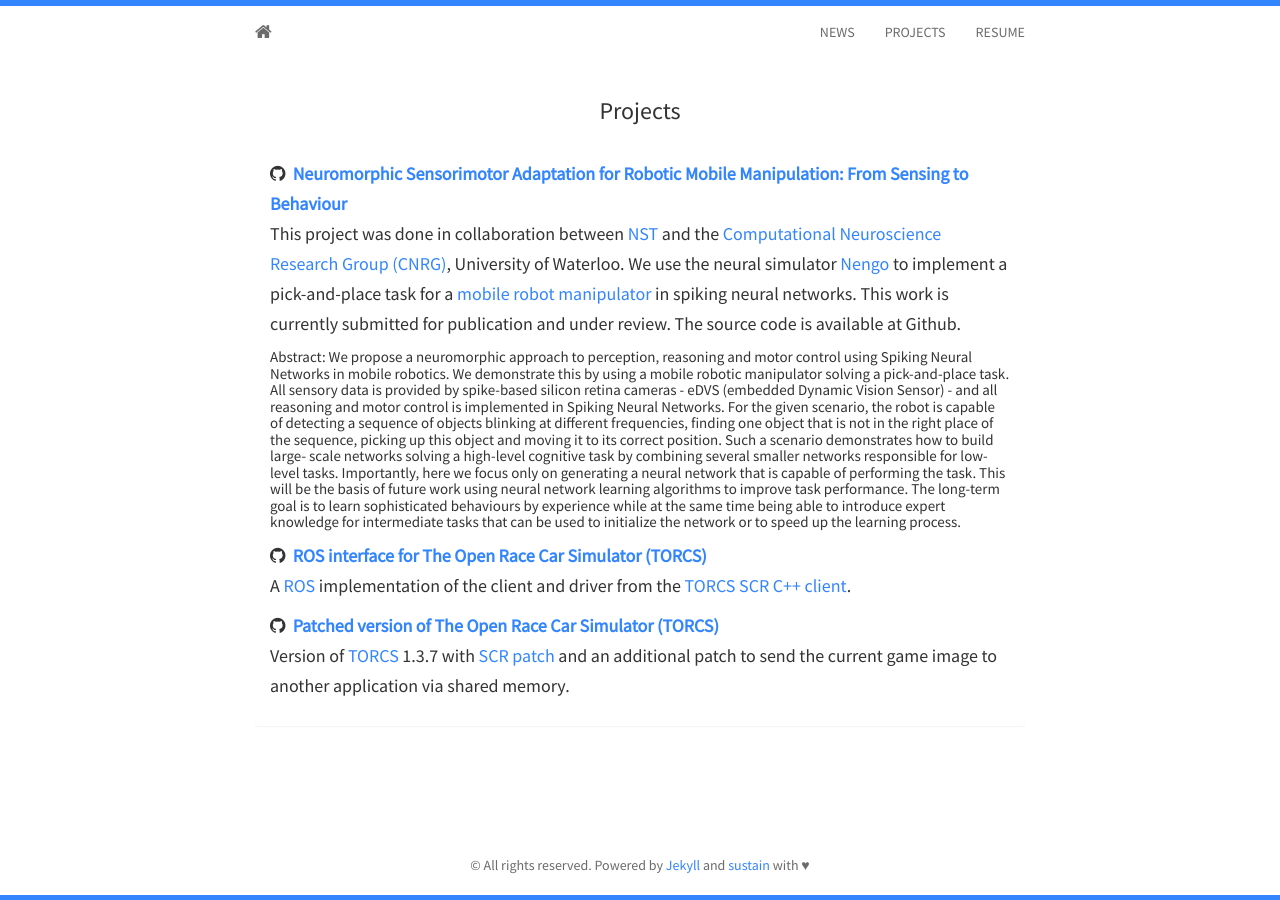
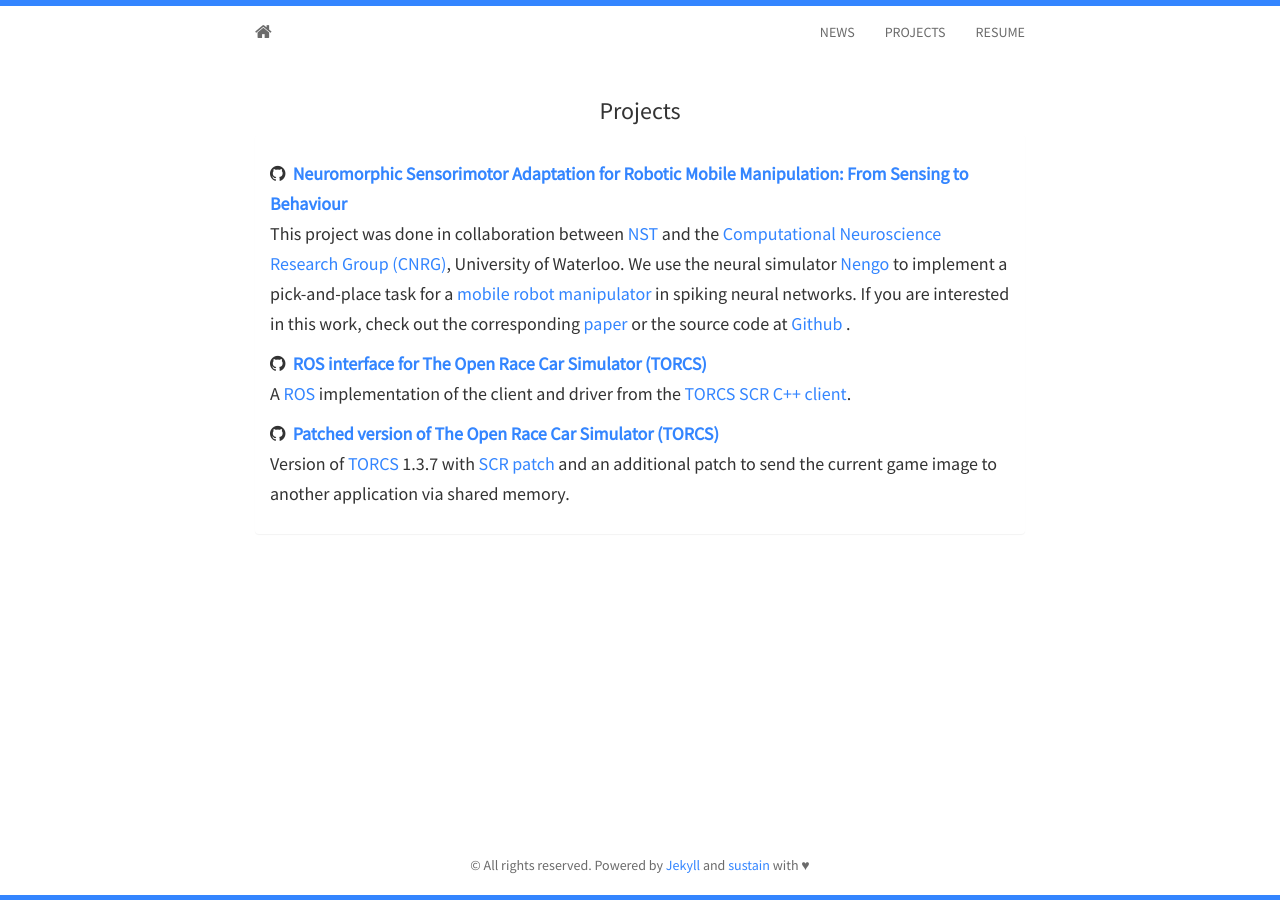
Before and after one commit to fmirus/fmirus.github.io, a Jekyll site: the page built from projects.html, in a window 1280 px wide. Built offline with Jekyll 4.4.1, drawn with Linux system fonts in a browser that asks for light colours; nearby versions of some CDN libraries.

Commit message:
added new post for accepted journal paper and adapted corresponding part of projects.html

```diff
--- a/_includes/projects.html
+++ b/_includes/projects.html
@@ -12,31 +12,9 @@
           We use the neural simulator <a href="http://www.nengo.ca/"> Nengo</a> to implement a pick-and-place task for a
           <a href="https://www.nst.ei.tum.de/forschung/neuromorphic-systems/#c1004mobile"> mobile robot manipulator </a>
           in spiking neural networks.
-          This work is currently submitted for publication and under review.
-          The source code is available at Github.
+          If you are interested in this work, check out the corresponding <a href="https://www.sciencedirect.com/science/article/pii/S1389041717300955"> paper </a> or the source code at <a href="https://github.com/fmirus/nst_omni_sort"> Github </a>.
         </p>
     </h5>
-    <h6>
-      <p>
-        Abstract: We propose a neuromorphic approach to perception, reasoning and motor control
-        using Spiking Neural Networks in mobile robotics. We demonstrate this by
-        using a mobile robotic manipulator solving a pick-and-place task. All sensory
-        data is provided by spike-based silicon retina cameras - eDVS (embedded Dynamic
-        Vision Sensor) - and all reasoning and motor control is implemented in
-        Spiking Neural Networks. For the given scenario, the robot is capable of detecting
-        a sequence of objects blinking at different frequencies, finding one object
-        that is not in the right place of the sequence, picking up this object and moving
-        it to its correct position. Such a scenario demonstrates how to build large-
-        scale networks solving a high-level cognitive task by combining several smaller
-        networks responsible for low-level tasks. Importantly, here we focus only on
-        generating a neural network that is capable of performing the task. This will
-        be the basis of future work using neural network learning algorithms to improve
-        task performance. The long-term goal is to learn sophisticated behaviours by
-        experience while at the same time being able to introduce expert knowledge for
-        intermediate tasks that can be used to initialize the network or to speed up the
-        learning process.
-      </p>
-    </h6>
     <h5>
 			<i class="fa fa-github"></i>&nbsp;&nbsp;<strong><a href="https://github.com/fmirus/torcs_ros">ROS interface for The Open Race Car Simulator (TORCS)</a></strong>
       <p>
```
Also changed, not shown: _posts/2018-03-29-journal_paper_accepted.html (added, +11 -0 lines).
